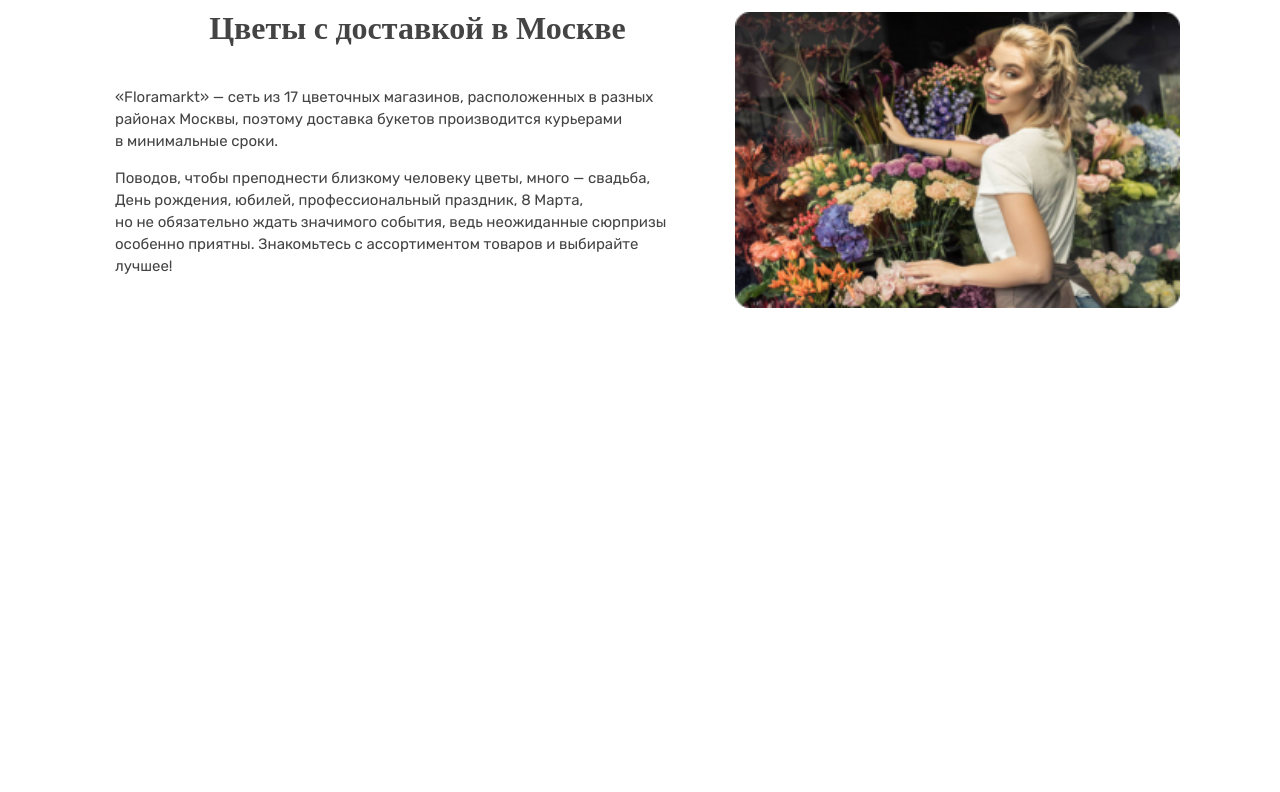
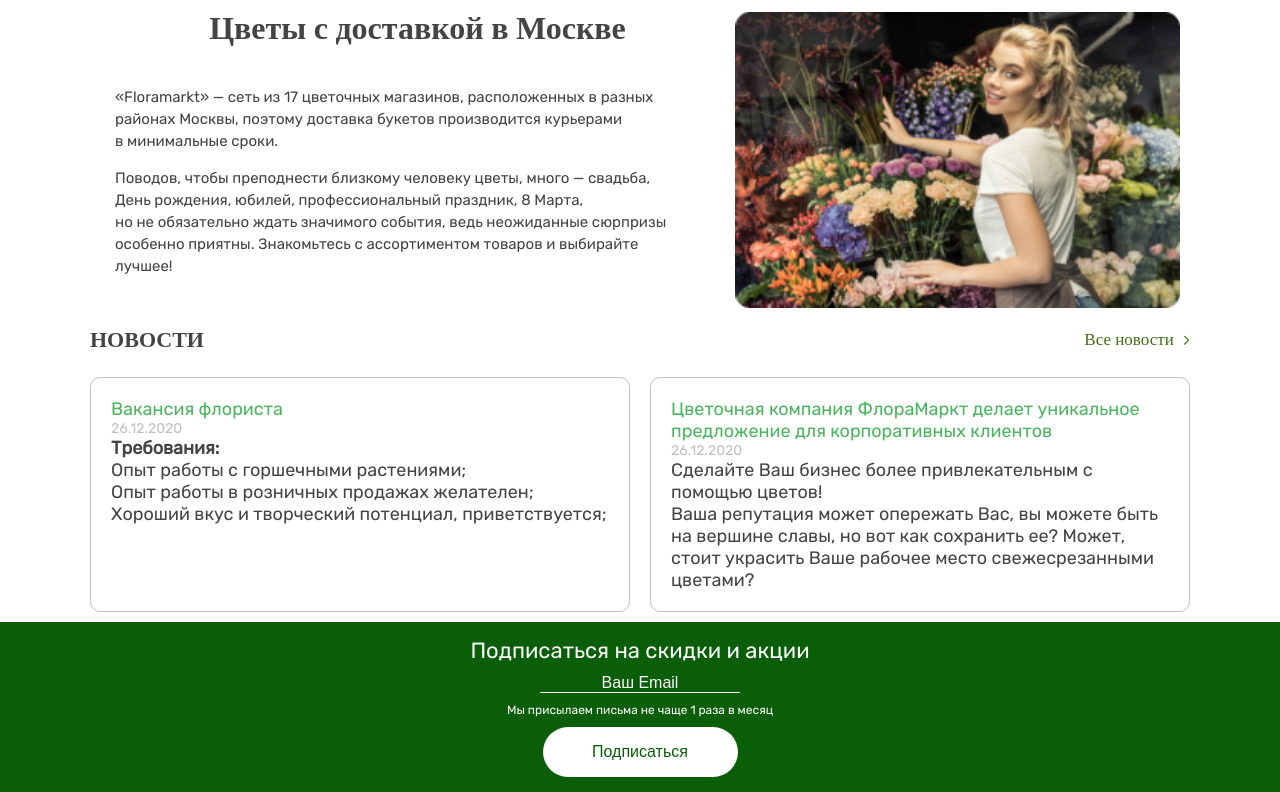
Before and after one commit to KatyeRa/rakitova_laba6, a plain HTML site: page index.html in a window 1280 px wide. Shown: the part 1963-2755 px from the top of the page. Before the commit the page ends 2275 px from the top, so only its background shows below. Drawn offline with nearby package versions, Linux system fonts and the light colour scheme.

Commit message:
change news

```diff
--- a/css/style.css
+++ b/css/style.css
@@ -393,6 +393,39 @@ h1, h2, h3, h4, h5, h6, span, p, button, a, div {
     .delivery__choice{
         width: 345px;
     }
+    .news__adaptive{
+      display: flex;
+      flex-direction: row;
+      justify-content: center;
+    }
+    .news__h1{
+      text-align: left;
+    }
+    .news__title{
+      display: flex;
+      justify-content: space-between;
+      align-items: center;
+      margin-left: 90px;
+      margin-right: 90px;
+    }
+    .news__h2{
+      text-align: right;
+    }
+    .news__media{
+      display: block;
+      width: 540px;
+    }
+    .news__vacancy{
+      width: 540px;
+    }
+    .news_adaptive{
+      display: flex;
+      justify-content: space-between;
+    }
+    .follow{
+      display: flex;
+      flex-direction: column;
+    }
 }
 
 
@@ -414,6 +447,7 @@ h1, h2, h3, h4, h5, h6, span, p, button, a, div {
 
 
 @media (min-width:960px){
+
     .nav__ul {
         display: flex;
         width: 100%;
@@ -661,7 +695,112 @@ h1, h2, h3, h4, h5, h6, span, p, button, a, div {
         margin-right: 20px;
         opacity: 40%;
     }
+    .news_adaptive{
+      display: flex;
+      justify-content: space-between;
+    }
+
+    .news__media{
+      display: block;
+    }
+}
 
 
+.news__title{
+  text-align: center;
+}
+.news__h1{
+  font-family: 'Cormorant Garamond';
+  font-size: 22px;
+}
+.news__h2{
+  font-family: 'Rubil';
+  color: var(--darkgreen);
+  font-size: 17px;
+  font-weight: normal;
+}
+.news__vacancy{
+  font-family: 'Rubik';
+  font-weight: normal;
+
+  display: flex;
+  flex-direction: column;
+  align-items: flex-start;
+
+  padding: 20px;
+  border: 1px solid var(--grey);
+  border-radius: 10px;
+  width: 540px;
+
+  margin: 10px 10px;
+}
+.news__h3{
+  color: var(--lightgreen);
+  font-size: 18px;
+  font-weight: normal;
+}
+.news__h4{
+  font-size: 14px;
+  color: var(--grey);
+  font-weight: normal;
+}
+.news__h5{
+  font-weight: normal;
+  font-size: 18px;
+}
+
+@media (max-width: 420px){
+  .news__media{
+    display: none;
+  }
+  .news__title{
+    flex-direction: column;
+  }
+}
+
+.follow{
+  display: flex;
+  align-items: center;
+  background: #095E07;
+  padding: 15px;
+  width: 100%;
 
 }
+.follow__h1{
+  font-family: 'Rubik';
+  font-size: 22px;
+  color: var(--white);
+  text-align: center;
+  margin-bottom: 10px;
+}
+.follow__input{
+  color: var(--white);
+  width: 200px;
+  border: 0px;
+  border-bottom: 1px solid var(--white);
+  background: #095E07;
+  margin-bottom: 10px;
+}
+.follow__input::placeholder {
+  color: var(--white);
+  text-align: center;
+  font-style: normal;
+}
+.follow__paragraph{
+  font-size: 12px;
+  font-family: 'Rubik';
+  font-style: italic;
+  color: var(--white);
+  text-align: center;
+  margin-bottom: 10px;
+  font-style: normal;
+}
+.follow__button{
+  background: var(--white);
+  color: #095E07;
+  border-radius: 50px;
+  width: 195px;
+  height: 50px;
+  padding: 15px 30px;
+  border: 0px;
+}
--- a/index.html
+++ b/index.html
@@ -357,5 +357,37 @@
             </div>
         </section>
     </main>
+
+    <section class="news">
+      <div class="news__title">
+        <h1 class="news__h1">НОВОСТИ</h1>
+        <a class="news__h2" href="">Все новости
+        <img class="advertisement__link__img" src="img/angle-right.svg"></a>
+      </div>
+      <div class="news__adaptive">
+        <div class="news__vacancy">
+          <p class="news__h3">Вакансия флориста</p>
+          <p class="news__h4">26.12.2020</p>
+          <p class="news__h5"> <b>Требования:</b><br>
+            Опыт работы с горшечными растениями; <br>
+            Опыт работы в розничных продажах желателен; <br>
+            Хороший вкус и творческий потенциал, приветствуется;</p>
+        </div>
+        <div class="news__vacancy news__media">
+          <h3 class="news__h3">Цветочная компания ФлораМаркт делает уникальное предложение для корпоративных клиентов</h3>
+          <h4 class="news__h4">26.12.2020</h4>
+          <h5 class="news__h5"> Сделайте Ваш бизнес более привлекательным с помощью цветов!<br>
+            Ваша репутация может опережать Вас, вы можете быть на вершине славы, но вот как сохранить ее?
+            Может, стоит украсить Ваше рабочее место свежесрезанными цветами?</h5>
+        </div>
+      </div>
+    </section>
+
+    <section class="follow">
+      <p class="follow__h1">Подписаться на скидки и акции</p>
+      <input class="follow__input "alt="text" placeholder="Ваш Email">
+      <p class="follow__paragraph">Мы присылаем письма не чаще 1 раза в месяц</p>
+      <button type="submit" class="follow__button">Подписаться</button>
+    </section>
 </body>
 </html>
```
